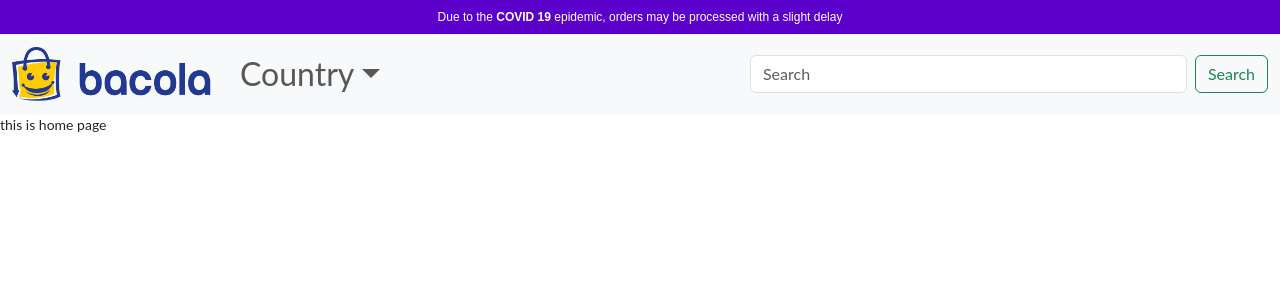
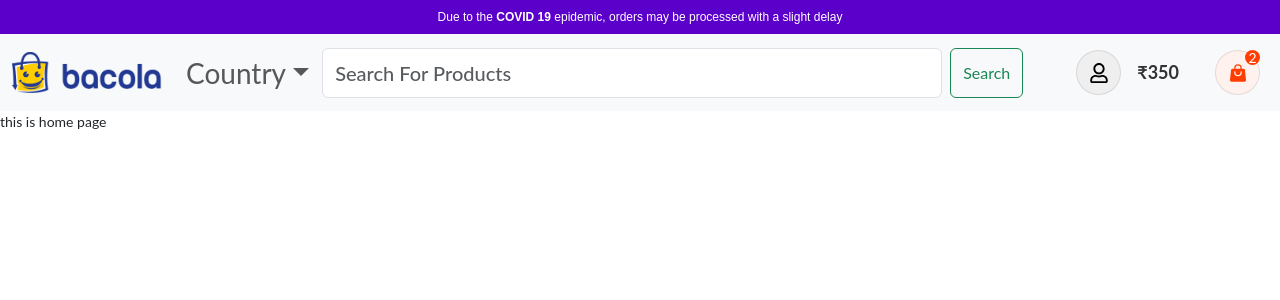
Before and after one commit to Tilakmahajan/e-commerce, a React (Create React App) app: page / in a window 1280 px wide. Shown: the top 300 px of the page. Built offline with nearby package versions, Linux system fonts and the light colour scheme.

Commit message:
added some feature to navbar

```diff
--- a/src/componants/navbar/index.js
+++ b/src/componants/navbar/index.js
@@ -1,21 +1,29 @@
 import React from 'react'
 import css from './navbar.css'
 import { Link } from 'react-router-dom'
+import { FaRegUser } from "react-icons/fa";
+import { HiShoppingBag } from "react-icons/hi2";
 const navbar = () => {
   return (
     <div>
-  <nav class="navbar navbar-expand-lg bg-body-tertiary">
-    <div class="container-fluid">
-      <Link to="/">
-        <img class="logo"  src="logo.png" alt="LOGO" />
+ <nav class="navbar navbar-expand-lg bg-body-tertiary mx-auto ">
+  <div class="container-fluid d-flex justify-content-between align-items-center">
+    <div className='d-flex justify-content-between align-items-center '>
+    <Link to="/" class="navbar-brand">
+      <img class="logo" src="logo.png" alt="LOGO" />
     </Link>
-      <button class="navbar-toggler" type="button" data-bs-toggle="collapse" data-bs-target="#navbarSupportedContent" aria-controls="navbarSupportedContent" aria-expanded="false" aria-label="Toggle navigation">
+
+    <button class="navbar-toggler" type="button" data-bs-toggle="collapse" data-bs-target="#navbarContent" aria-controls="navbarContent" aria-expanded="false" aria-label="Toggle navigation">
       <span class="navbar-toggler-icon"></span>
     </button>
-      <div class="collapse navbar-collapse" id="navbarSupportedContent">
-        <ul class="navbar-nav me-auto ml-4 mb-2 mb-lg-0  w-auto">
-          <li class="nav-item dropdown fs-2  ">
-            <a class="nav-link dropdown-toggle" href="#" role="button" data-bs-toggle="dropdown" aria-expanded="false">
+
+
+
+
+    <div class="collapse navbar-collapse" id="navbarContent">
+      <ul class="navbar-nav mx-auto">
+        <li class="nav-item dropdown">
+          <a class="nav-link dropdown-toggle fs-3" href="#" role="button" data-bs-toggle="dropdown" aria-expanded="false">
             Country
           </a>
           <ul class="dropdown-menu">
@@ -25,15 +33,30 @@ const navbar = () => {
             <li><a class="dropdown-item" href="#">Something else here</a></li>
           </ul>
         </li>
+      </ul>
+    </div>
+    </div>
 
-        </ul>
-        <form class="d-flex ms-auto w-50" role="search">
-          <input class="form-control me-2" type="search" placeholder="Search" aria-label="Search" />
+    <form class="d-flex search" role="search">
+      <input class="form-control me-2" type="search" placeholder="Search For Products" aria-label="Search" />
       <button class="btn btn-outline-success" type="submit">Search</button>
     </form>
+    <div className='user-icon d-flex justify-content-center align-items-center ml-auto p-2'>
+     <button className='user-circle'><FaRegUser /></button>
+     <div className='carttab ml-auto d-flex justify-content-center align-items-center'>
+      <span className='price px-3'>₹350</span>
+      <div className='position-relative '>
+     <button className='user-circle '><HiShoppingBag /></button>
+      <span className='cart-count d-flex justify-content-center align-items-center '>2</span>
       </div>
      </div>
+
+    </div>
+
+  </div>
 </nav>
+
+
 </div>
 
   )
--- a/src/componants/navbar/navbar.css
+++ b/src/componants/navbar/navbar.css
@@ -1,4 +1,58 @@
-.logo{
-    width: 200px;
+.logo {
+  width: 150px;
+}
+.navbar-nav .nav-link {
+  font-size: 1.25rem;
+}
+.user-circle {
+ align-items: center;
+    justify-content: center;
+min-width: 45px;
+    min-height: 45px;
+    border-radius: 50%;
+    display: flex;
+    font-size: 1.5rem;
+    margin-left: 20px;
+    width: 45px;
+    border: 1px solid rgb(0, 0, 0, 0.1);
+
+}
+.user-circle svg {
+font-size: 20px;
+}
+.navbar{
+    background-color: aquamarine;
+}
+.search{
+    margin: auto;
+    width: 65%;
+    height: 60px;
+    border-radius: 5px;
+    padding: 5px;
     margin-right: 20px;
+    input{
+        font-size: 20px;
+        font-weight: 500;
+    }
 }
+.carttab button{
+    background-color: #fff1ee;
+    svg{
+        color: #ff3d00;
+    }
+}
+.price{
+        font-size: 18px;
+        color: rgb(0, 0, 0, 0.8);
+        font-weight: 700;
+    }
+    .cart-count{
+       position: absolute;
+       top: 0px;
+       right: 0px;
+       width: 15px;
+       height: 15px;
+       background-color: #ff3d00;
+       border-radius: 50%;
+       color: white;
+    }
```
Also changed, not shown: src/componants/header/index.js (+0 -10 lines). Lines whose indentation alone changed are shown as unchanged.
